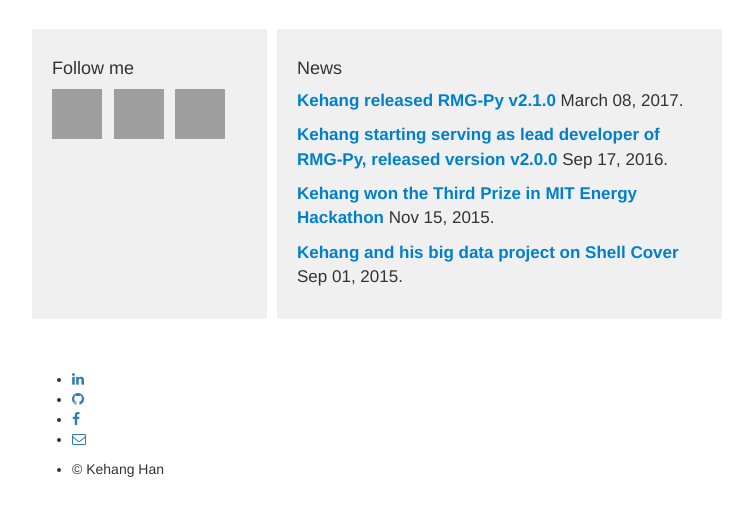
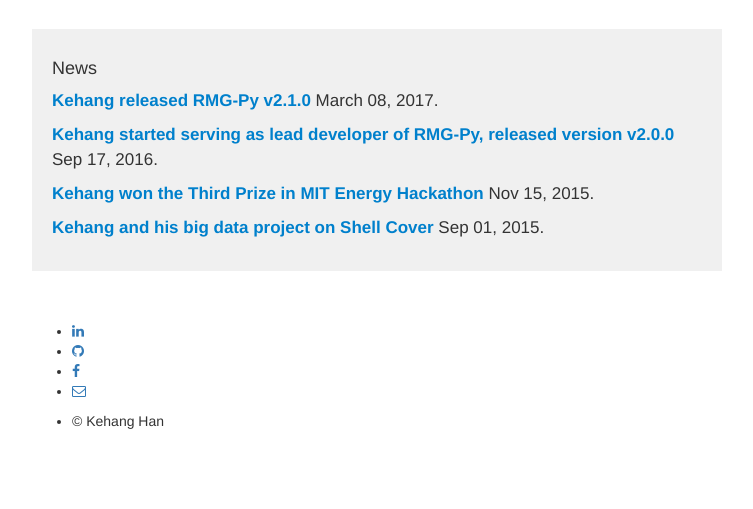
Before and after one commit to KEHANG/kehanghan.com, a Flask app: page / in a window 1280 px wide. Shown: the part 467-976 px from the top of the page, without its empty margins (258-1011 px from the left). After the commit the page ends 896 px from the top, so only its background shows below. Run offline with Flask 2, Linux system fonts and the light colour scheme; some libraries are stand-ins or nearby versions; grey boxes are pictures that could not be loaded.

Commit message:
reduce photo slides to 4 best ones
and remove follow me section, which is taken care of
by base.html

```diff
--- a/kehangsite/templates/home.html
+++ b/kehangsite/templates/home.html
@@ -9,37 +9,13 @@
     <li data-target="#best_photo" data-slide-to="1"></li>
     <li data-target="#best_photo" data-slide-to="2"></li>
     <li data-target="#best_photo" data-slide-to="3"></li>
-          <li data-target="#best_photo" data-slide-to="4"></li>
-          <li data-target="#best_photo" data-slide-to="5"></li>
-          <li data-target="#best_photo" data-slide-to="6"></li>
-          <li data-target="#best_photo" data-slide-to="7"></li>
   </ol>
   <div class="carousel-inner" role="listbox">
+
     <div class="item active">
-            <img src="/static/photos/Acadia/schoodic_shore.JPG" alt="Chania" class="img-responsive">
-            <div class="carousel-caption">
-              <h3>Schoodic Shore</h3>
-            </div>
-          </div>
-
-          <div class="item">
-            <img src="/static/photos/Acadia/otter_cliffs.JPG" alt="Chania" class="img-responsive">
-            <div class="carousel-caption">
-              <h3>Otter Cliffs</h3>
-            </div>
-          </div>
-
-          <div class="item">
       <img src="/static/photos/Acadia/sea_gull.JPG" alt="Chania" class="img-responsive">
       <div class="carousel-caption">
         <h3>Acadia Sea Gull</h3>
-            </div>
-          </div>
-
-          <div class="item">
-            <img src="/static/photos/Acadia/seawall.JPG" alt="Chania" class="img-responsive">
-            <div class="carousel-caption">
-              <h3>Acadia Seawall</h3>
       </div>
     </div>
 
@@ -64,13 +40,6 @@
       </div>
     </div>
 
-          <div class="item">
-            <img src="/static/photos/Netherlands/peace_night.JPG" alt="Flower" class="img-responsive">
-            <div class="carousel-caption">
-              <h3>Amsterdam Night</h3>
-            </div>
-          </div>
-
   </div>
 </div>
 {% endblock %}
@@ -78,21 +47,12 @@
 {% block bottom%}
 
 <div class="home-bottom">
-        <div class="home-bottom-box" style="width:35%;">
-          <h4>Follow me</h4>
-          <a href="https://www.linkedin.com/profile/preview?locale=en_US&trk=prof-0-sb-preview-primary-button"><img alt="linkedIn" src="assets/social_media/linkedIn.png" style="width:50px;height:50px;"></a> &nbsp;
-
-          <a href="https://github.com/KEHANG"><img alt="github" src="assets/social_media/github.png" style="width:50px;height:50px;"></a> &nbsp;
-
-          <a href="https://www.facebook.com/kehang.han"><img alt="facebook" src="assets/social_media/facebook.jpeg" style="width:50px;height:50px;"></a>
-
-        </div>
 
   <div class="home-bottom-box">
     <h4>News</h4>
     <p style="font-size:17px"><a href="https://github.com/ReactionMechanismGenerator/RMG-Py/releases/tag/2.1.0" style="color:#0080cc;text-decoration:none;font-weight:bold;">Kehang released RMG-Py v2.1.0</a> March 08, 2017.</p>
 
-          <p style="font-size:17px"><a href="https://github.com/ReactionMechanismGenerator/RMG-Py/tree/2.0.0" style="color:#0080cc;text-decoration:none;font-weight:bold;">Kehang starting serving as lead developer of RMG-Py, released version v2.0.0</a> Sep 17, 2016.</p>
+    <p style="font-size:17px"><a href="https://github.com/ReactionMechanismGenerator/RMG-Py/tree/2.0.0" style="color:#0080cc;text-decoration:none;font-weight:bold;">Kehang started serving as lead developer of RMG-Py, released version v2.0.0</a> Sep 17, 2016.</p>
 
     <p style="font-size:17px"><a href="http://energyhack.mit.edu/" style="color:#0080cc;text-decoration:none;font-weight:bold;">Kehang won the Third Prize in MIT Energy Hackathon</a> Nov 15, 2015.</p>
 
```
Lines whose indentation alone changed are shown as unchanged.
